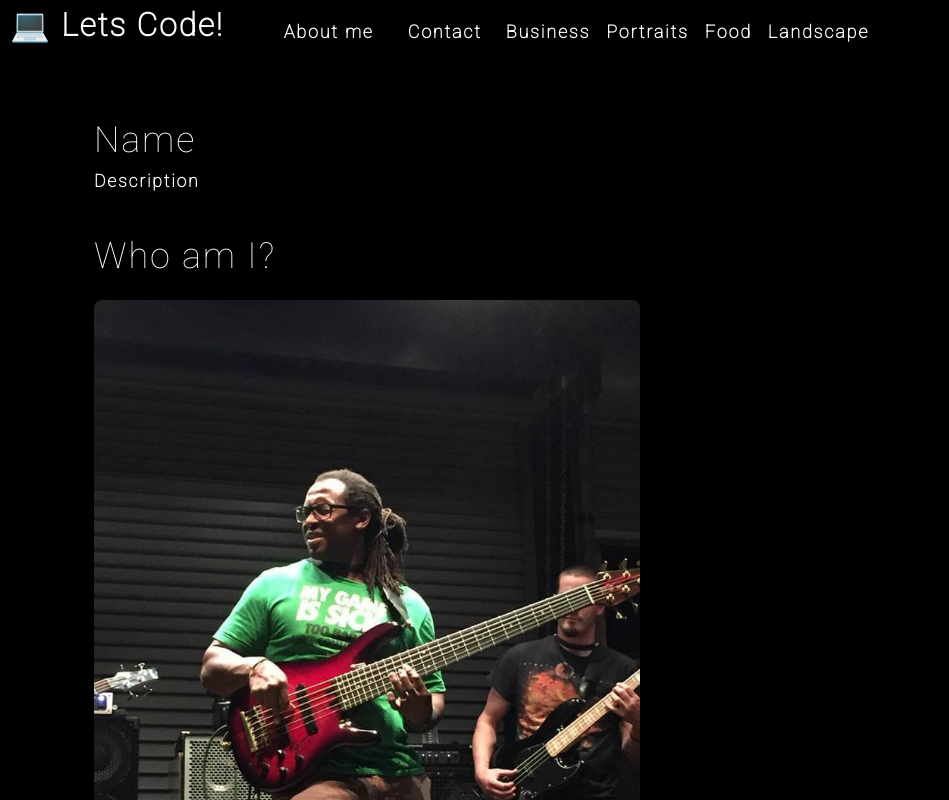
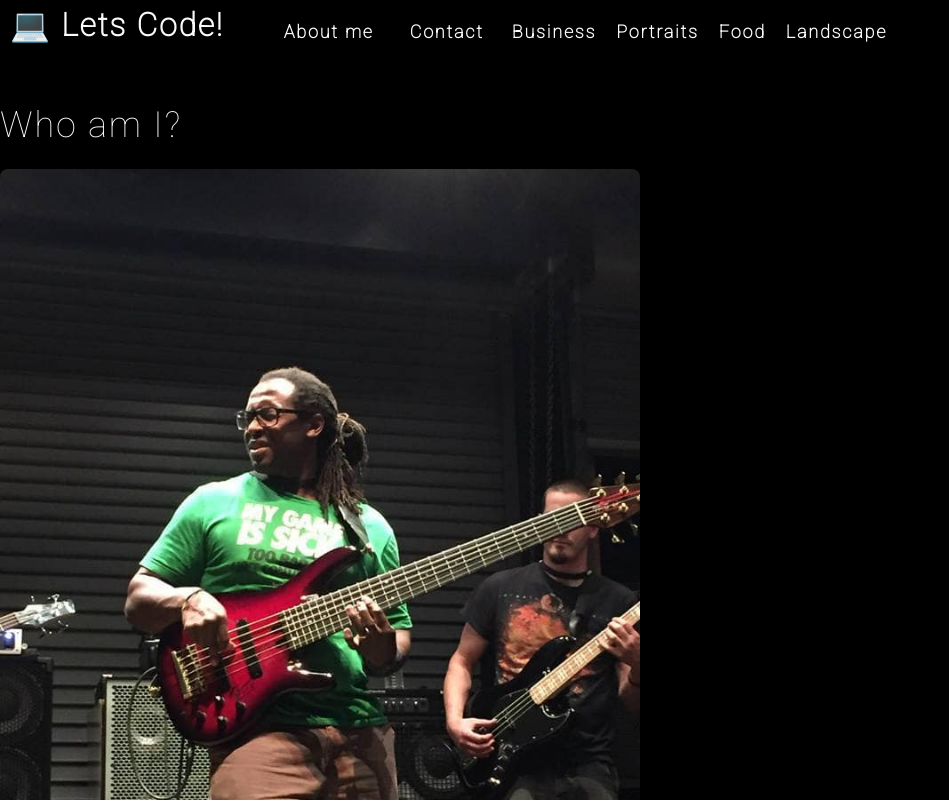
Before and after one commit to SantiBass/React-Portfolio, a React (Create React App) app: page / in a window 1280 px wide. Shown: the top 800 px of the page, without its empty margins (0-949 px from the left). Built offline with nearby package versions, Linux system fonts and the light colour scheme.

Commit message:
working on tabs routes

```diff
--- a/package.json
+++ b/package.json
@@ -8,6 +8,7 @@
     "@testing-library/user-event": "^13.5.0",
     "react": "^17.0.2",
     "react-dom": "^17.0.2",
+    "react-router-dom": "^6.2.1",
     "react-scripts": "5.0.0",
     "web-vitals": "^2.1.4",
     "yarn": "^1.22.17"
--- a/src/App.js
+++ b/src/App.js
@@ -1,5 +1,6 @@
 import React from 'react';
 // import logo from './logo.svg';
+import { BrowserRouter as Router, Route, Routes } from "react-router-dom";
 import About from './components/About/about';
 import Nav from './components/Nav/nav';
 import Business from './components/Business/business';
@@ -7,13 +8,32 @@ import './App.css';
 
 function App() {
   return (
-    <div >
-    <Nav></Nav>
-   <main>
-     <Business></Business>
-     <About></About>
-   </main>
-    </div>
+
+
+      <Router>
+        <Nav />
+<Routes>
+        <Route path="/business" element={<Business/>}/>
+
+
+        <Route path="/about" element={<About/>} />
+
+
+        <Route path="/" element={<About/>}/>
+
+
+    </Routes>
+      </Router>
+
+
+
+  //   <div >
+  //   <Nav></Nav>
+  //  <main>
+  //    <Business></Business>
+  //    <About></About>
+  //  </main>
+  //   </div>
   );
 }
 
--- a/src/components/Nav/nav.js
+++ b/src/components/Nav/nav.js
@@ -1,5 +1,5 @@
 import React from 'react';
-
+import { NavLink } from "react-router-dom"
 import { capitalizeFirstLetter } from "../../utils/helpers";
 
 function Nav() {
@@ -24,21 +24,22 @@ function Nav() {
       <nav>
         <ul className="flex-row">
           <li className="mx-2">
-            <a href="#about" onClick={() => handleClick()}>
+            <NavLink to="/about" onClick={() => handleClick()}>
               About me
-            </a>
+            </NavLink>
           </li>
           <li className={"mx-2"}>
-            <span onClick={() => handleClick()}>
+
+            <NavLink to="/contact" onClick={() => handleClick()}>
               Contact
-            </span>
+            </NavLink>
           </li>
           {
             categories.map((category) => (
               <li className="mx-1" key={category.name} >
-                <span onClick={() => { handleClick(); }}>
+                <NavLink to={"/" + category.name} onClick={() => { handleClick(); }}>
                  {capitalizeFirstLetter(category.name)}
-                </span>
+                </NavLink>
               </li>
             ))
           }
```
Also changed, not shown: 1 other file (tests, documents, lock files or other folders).
